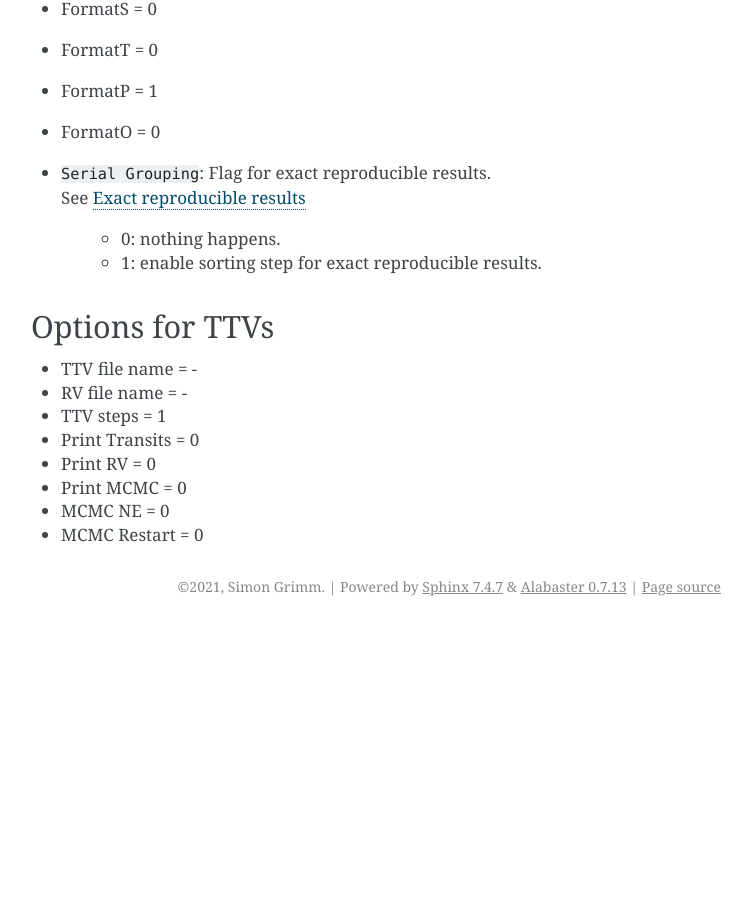
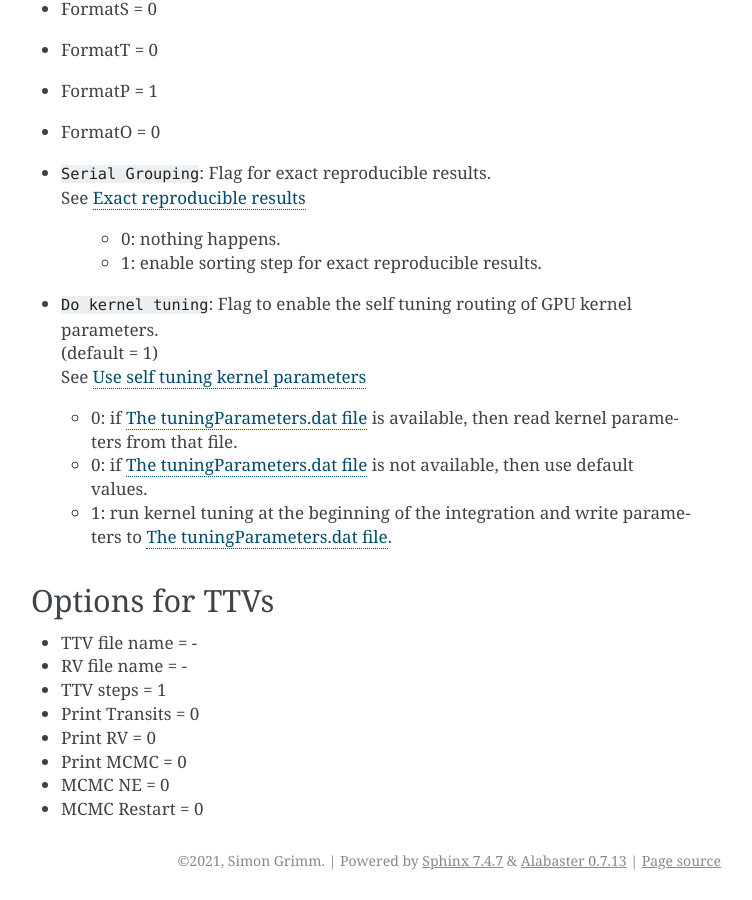
Before and after one commit to vinfreecs/genga, a Sphinx documentation site: the page built from docs/Param.rst, in a window 1280 px wide and 900 px high, scrolled down 7479 px. Shown: the whole window, without its empty margins (389-1141 px from the left). Built offline with Sphinx 7.4.7, drawn with Linux system fonts in a browser that asks for light colours; before the commit the page ends 8105 px from its top, so only the background shows below that.

Commit message:
add tuning flag

```diff
--- a/docs/Files.rst
+++ b/docs/Files.rst
@@ -19,6 +19,17 @@ Restarting GENGA from a time step > 0 is not affected by the lock file.
 The Master File: master.out
 ---------------------------
 The master file contains information about the used hardware and simulation progress. If an error occurs then the master file contains more details about that. The master file is not deleted at a new GENGA start.
+
+
+.. _tuningFile:
+
+The tuningParameters.dat file
+-----------------------------
+See :ref:`tuning`.
+
+If the kernel self tuning is enabled, then this file is created, containing the values of the kernel parameters.
+If the kernel self tuning is disabled, then kernel parameters can be read from this file. The later option can be useful
+for performance measurement.
 
 
 .. _OutFile:
@@ -88,7 +99,7 @@ At the :literal:`Energy output interval`, set in the :literal:`param.dat` file,
 
 The Irregular Energy Output File: EnergyIrr<name>.dat
 -----------------------------------------------------
-(See :ref:`IrregularOutput`)
+See :ref:`IrregularOutput`.
 
 This file is only created when the output calendar file is used.
 The file contains the same structure as the regular :ref:`EnergyFile`, but at output times, specified in the output calendar file.
@@ -105,7 +116,7 @@ The first column indicates the time step. This last entry in the file is used fo
 
 The Collisions File: Collisions<name>.dat
 -----------------------------------------
-(See :ref:`Collisions`)
+See :ref:`Collisions`.
 
 In this file are listed the details of the collisions between particle i and j.
 The precision of the collision output can be adjusted with the :literal:`Collision Precision` argument in the :literal:`param.dat` file
@@ -122,7 +133,7 @@ The file contains the following columns:
 
 The Tshift Collisions File: CollisionsTshift<name>.dat
 ------------------------------------------------------
-(See :ref:`CollisionTshift`)
+See :ref:`CollisionTshift`.
 
 In this file are listed the details of the backtraced collisions between particle i and j.
 The collison time shift option can be set by the :literal:`Collision Time Shift` argument in the :literal:`param.dat` file.
@@ -139,7 +150,7 @@ The file contains the following columns:
 
 The Stop-at-collision-file: OutCollision.dat
 --------------------------------------------
-(See :ref:`StopAtCollision`)
+See :ref:`StopAtCollision`.
 
 This file is only created when the :literal:`Stop at Collision` option is enabled. It contains all particles of the simulation at the time
 when the first collision occurred. The file contains the same columns as the normal output files.
@@ -149,7 +160,7 @@ when the first collision occurred. The file contains the same columns as the nor
 
 The encounter-file: Encounters<name>.dat
 ----------------------------------------
-(See :ref:`Report_Encounters`)
+See :ref:`Report_Encounters`.
 
 This file is only created when the :literal:`Report Encounters` option is enabled.
 It contains the details of each enconter event:
@@ -164,7 +175,7 @@ It contains the details of each enconter event:
 
 The ejection file: Ejections<name>.dat
 --------------------------------------
-(See :ref:`Ejections`)
+See :ref:`Ejections`.
 
 This file contains the details of all ejection events, in the format:
 
@@ -181,7 +192,7 @@ and case = -2 for bodies removed at the inner boundary.
 
 The Fragments File: Fragments<name>.dat
 ---------------------------------------
-(See :ref:`SmallBodies`)
+See :ref:`SmallBodies`.
 
 This file is only created when the model for small bodies collisions :literal:`UseSmallCollisions` in the :literal:`param.dat` file is enabled. The file contains information about fragmentation and rotation reset events.
 
@@ -204,7 +215,7 @@ This file permits to recronstruct the collision and fragmentation history of eve
 
 The a-e and a-i grid files: aeCount<grid name><time step>.dat
 -------------------------------------------------------------
-(See :ref:`aegrid`)
+See :ref:`aegrid`.
 
 These files are only written when the aegrid option is used.
 The files contain four matrices, separated by a blank line.
--- a/docs/Param.rst
+++ b/docs/Param.rst
@@ -298,6 +298,14 @@ Other
    -  0: nothing happens.
    -  1: enable sorting step for exact reproducible results.
 
+- | :literal:`Do kernel tuning`: Flag to enable the self tuning routing of GPU kernel parameters.
+  | (default = 1)
+  | See :ref:`tuning`
+
+  - 0: if :ref:`tuningFile` is available, then read kernel parameters from that file.
+  - 0: if :ref:`tuningFile` is  not available, then use default values.
+  - 1: run kernel tuning at the beginning of the integration and write parameters to :ref:`tuningFile`.
+
 
 Options for TTVs
 ----------------
--- a/docs/Run.rst
+++ b/docs/Run.rst
@@ -74,3 +74,28 @@ When starting a new simulation, then old OutIrr<name>.dat files and EnergyIrr<na
 When the multi simulation mode is used, then the time and time-step information is only read from the first sub-simulation and applied to all simulations synchronously.
 
 The number of digits in the output filenames can be changed with the :literal:`def_NFileNameDigits` parameter in the :literal:`define.h` file.
+
+
+
+.. _tuning:
+
+Use self tuning kernel parameters
+---------------------------------
+
+GPU kernels need to be configured with kernel parameters. These are the number of threads per threadblock and the number of threadblocks.
+The performance of a GPU code can depend on the specified parameters. Also depending on the used initial conditions and the used GPU type,
+the best choice of the kernel parameters can be different.
+Therefore GENGA uses a self tuning routine to determine the best choice at the beginning of the simulations. The used parameters
+are reported in :ref:`tuningFile`. If the tuning routine is not enabled, then this file can be used to set the parameters.
+If the file does not exist and if the tuning routine is enabled, then default values are used for the parameters.
+
+
+If :ref:`SerialGrouping` is used, then always the default values are used. The reason is that a different choice of kernel parameters
+can lead to a different rounding error array summations.
+
+When the performance of GENGA measured with a profiling tool (e.g nvprof or nsys) then, GENGA should be run first with the tuning routine
+enabled, to write the :ref:`tuningFile`. And in a second step, the profiling can be done without the tuning routine. The reason for this
+is that the tuning routine is running some kernels many times, which affects the profiling statistics.
+
+
+The tuning routine can be enabled with the :literal:`Do kernel tuning` parameter in the :literal:`param.dat` file.
```
Also changed, not shown: README.md (+1 -0 lines), docs/plots/TPtime.png (added), 4 other files.
